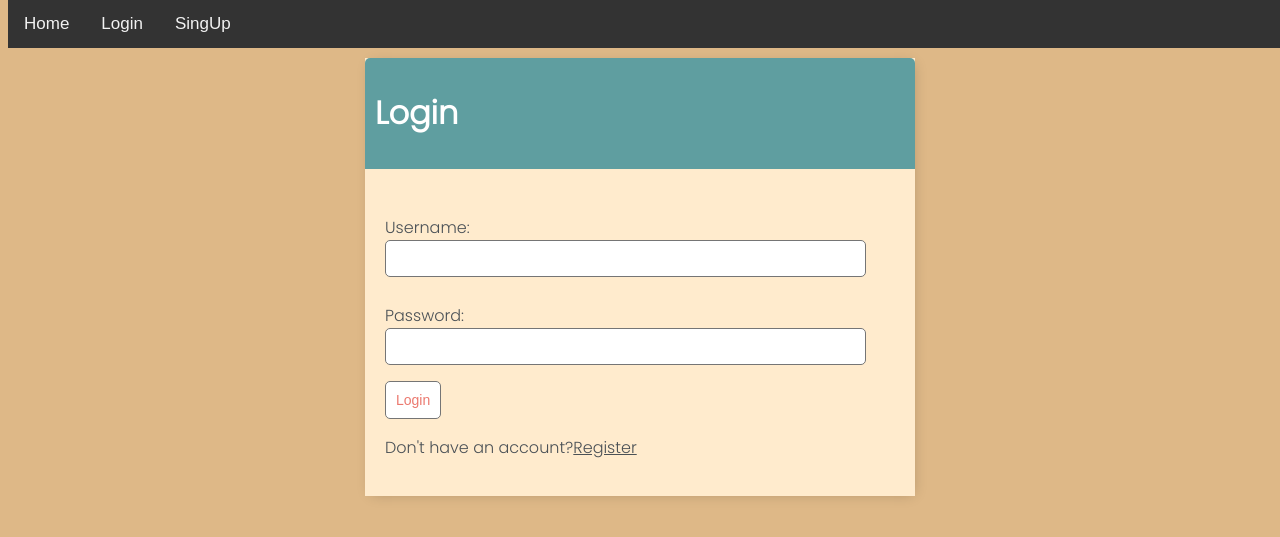
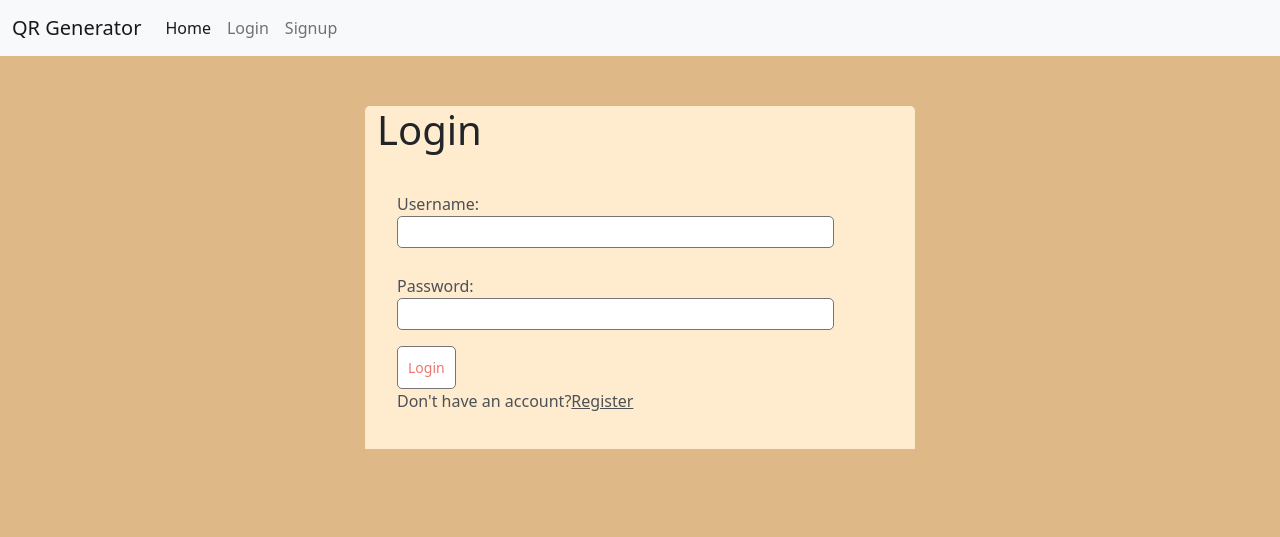
Before and after one commit to carlosm27/qrcode-generator, a Django app: page /home/login/ in a window 1280 px wide. Shown: the top 537 px of the page. Run offline with Django 4.2, Linux system fonts and the light colour scheme.

Commit message:
Add bootstrap to the templates

```diff
--- a/users/templates/users/registration/form_base.html
+++ b/users/templates/users/registration/form_base.html
@@ -3,7 +3,11 @@
 <head>
     <meta charset="UTF-8">
 
-    <title>Django Auth</title>
+    <meta charset="utf-8">
+    <meta name="viewport" content="width=device-width, initial-scale=1">
+
+    <link href="https://cdn.jsdelivr.net/npm/bootstrap@5.2.0/dist/css/bootstrap.min.css" rel="stylesheet" integrity="sha384-gH2yIJqKdNHPEq0n4Mqa/HGKIhSkIHeL5AyhkYV8i59U5AR6csBvApHHNl/vI1Bx" crossorigin="anonymous">
+
     <link rel="preconnect" href="https://fonts.googleapis.com">
     <link rel="preconnect" href="https://fonts.gstatic.com" crossorigin>
     <link href="https://fonts.googleapis.com/css2?family=Poppins:wght@300&display=swap" rel="stylesheet">
@@ -11,8 +15,8 @@
     <style>
         body {
             background-color: #DEB887;
-            font-family: 'Poppins', sans-serif;
-            padding-top: 50px;
+
+        }
 
 
         }
@@ -35,9 +39,10 @@
         .container{
             max-width: 550px;
             margin: auto;
+            margin-top: 50px;
             background-color: #FFEBCD;
-            -webkit-box-shadow: 2px 2px 13px -4px rgba(0,0,0,0.21);
-            box-shadow: 2px 2px 13px -4px rgba(0,0,0,0.21);
+            border-radius:5px 5px 0 0;
+
 
         }
         input {
@@ -45,28 +50,19 @@
             border: none;
         }
 
-        .header-bar {
-            display:flex;
-            justify-content:space-between;
-            color:#fff;
-            padding:10px;
-            border-radius:5px 5px 0 0;
-            background: #5F9EA0;
-        }
+
 
         .header-bar a {
             color: rgb(247,247,247);
             text-decoration:none;
-
         }
-
 
         input[type=text],
         input[type=password],
         textarea {
             border: 1px solid #757575;
             border-radius: 5px;
-            padding: 10px;
+            padding: 3px;
             width: 90%;
         }
 
@@ -95,45 +91,47 @@
             padding: 20px;
         }
 
-        .topnav {
-		  background-color: #333;
-		  overflow: hidden;
-		  position: fixed; /* Set the navbar to fixed position */
-		  top: 0; /* Position the navbar at the top of the page */
-		  width: 100%; /* Full width */
-		}
-
-/* Style the links inside the navigation bar */
-		.topnav a {
-		  float: left;
-		  color: #f2f2f2;
-		  text-align: center;
-		  padding: 14px 16px;
-		  text-decoration: none;
-		  font-size: 17px;
-		  font-family: sans-serif;
-		}
-
-/* Change the color of links on hover */
-.topnav a:hover {
-  background-color: #ddd;
-  color: black;
-}
-
 </style>
 
 </head>
 <body>
-	<div class="topnav">
-	  <a href="{% url 'home' %}">Home</a>
-	   {% if user.is_authenticated %}
-	      <a href="{% url 'logout' %}">Logout</a>
-	    {% else %}
-	          <a href="{% url 'login' %}">Login</a>
-	    {% endif %}
-	  <a href="{% url 'signup' %}">SingUp</a>
-	</div>
-
+	<nav class="navbar navbar-expand-lg bg-light">
+          <div class="container-fluid">
+            <a class="navbar-brand" href="#">QR Generator</a>
+            <button class="navbar-toggler" type="button" data-bs-toggle="collapse" data-bs-target="#navbarSupportedContent" aria-controls="navbarSupportedContent" aria-expanded="false" aria-label="Toggle navigation">
+              <span class="navbar-toggler-icon"></span>
+            </button>
+            <div class="collapse navbar-collapse" id="navbarSupportedContent">
+              <ul class="navbar-nav me-auto mb-2 mb-lg-0">
+                <li class="nav-item">
+                  <a class="nav-link active" aria-current="page" href="{% url 'home' %}">Home</a>
+                </li>
+                {% if user.is_authenticated %}
+                <li class="nav-item">
+                  <a class="nav-link" href="{% url 'logout' %}">Logout</a>
+                </li>
+                <li class="nav-item dropdown">
+                  <a class="nav-link dropdown-toggle" href="#" role="button" data-bs-toggle="dropdown" aria-expanded="false">
+                    QR Options
+                  </a>
+                  <ul class="dropdown-menu">
+                    <li><a class="dropdown-item" href="{% url 'qr_bar' %}">QR Generator</a></li>
+                    <li><a class="dropdown-item" href="{% url 'qr_bar' %}">Gallery</a></li>
+                  </ul>
+                </li>
+                {% else %}
+                <li class="nav-item">
+                  <a class="nav-link " href="{% url 'login' %}">Login</a>
+                </li>
+                {% endif %}
+                <li class="nav-item">
+                  <a class="nav-link " href="{% url 'signup' %}">Signup</a>
+                </li>
+              </ul>
+            </div>
+          </div>
+        </nav>
+     <script src="https://cdn.jsdelivr.net/npm/bootstrap@5.2.0/dist/js/bootstrap.bundle.min.js" integrity="sha384-A3rJD856KowSb7dwlZdYEkO39Gagi7vIsF0jrRAoQmDKKtQBHUuLZ9AsSv4jD4Xa" crossorigin="anonymous"></script>
     <div class="container">
         {% block content %}
         {% endblock content %}
--- a/users/templates/users/registration/login.html
+++ b/users/templates/users/registration/login.html
@@ -1,6 +1,11 @@
 {% extends 'users/registration/form_base.html' %}
 
 {% block content %}
+<head>
+    <title>Login</title>
+
+</head>
+
   <div class="header-bar">
     <h1>Login</h1>
 </div>
@@ -9,9 +14,11 @@
     <form method="POST">
         {% csrf_token %}
         {{form.as_p}}
-        <input class="button" type="submit" value="Login">
-    </form>
+    <input type="submit" class="button" id="formGroupExampleInput" value="Login">
+</form>
     <p> Don't have an account?<a href="{% url 'signup' %}">Register</a></p>
 </div>
 
+
+
 {% endblock %}
--- a/users/templates/users/registration/password_change_form.html
+++ b/users/templates/users/registration/password_change_form.html
@@ -1,6 +1,12 @@
 {% extends 'users/registration/form_base.html' %}
 
 {% block content %}
+
+<head>
+    <title>Password Change</title>
+</head>
+
+
   <div class="header-bar">
     <h1>Login</h1>
 </div>
--- a/users/templates/users/registration/signup.html
+++ b/users/templates/users/registration/signup.html
@@ -1,6 +1,10 @@
 {% extends 'users/registration/form_base.html' %}
 
 {% block content %}
+<head>
+    <title>SignUp</title>
+</head>
+
 <div class="header-bar">
     <h1>Sign Up</h1>
 </div>
```
Also changed, not shown: users/templates/users/base.html (+44 -43 lines).
